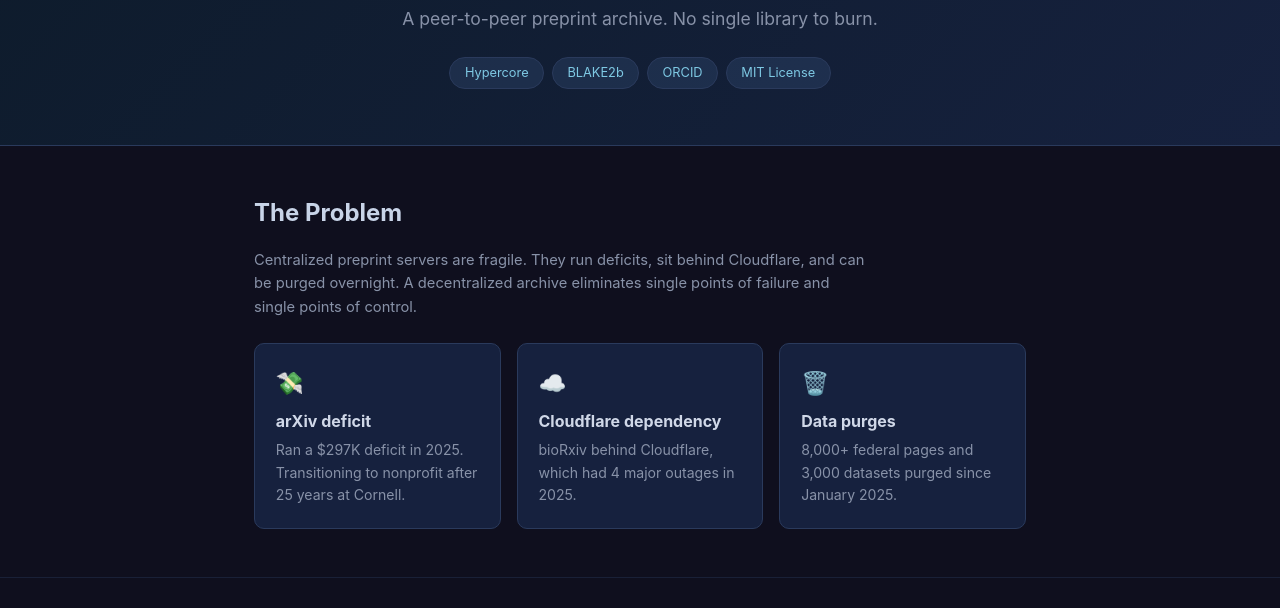
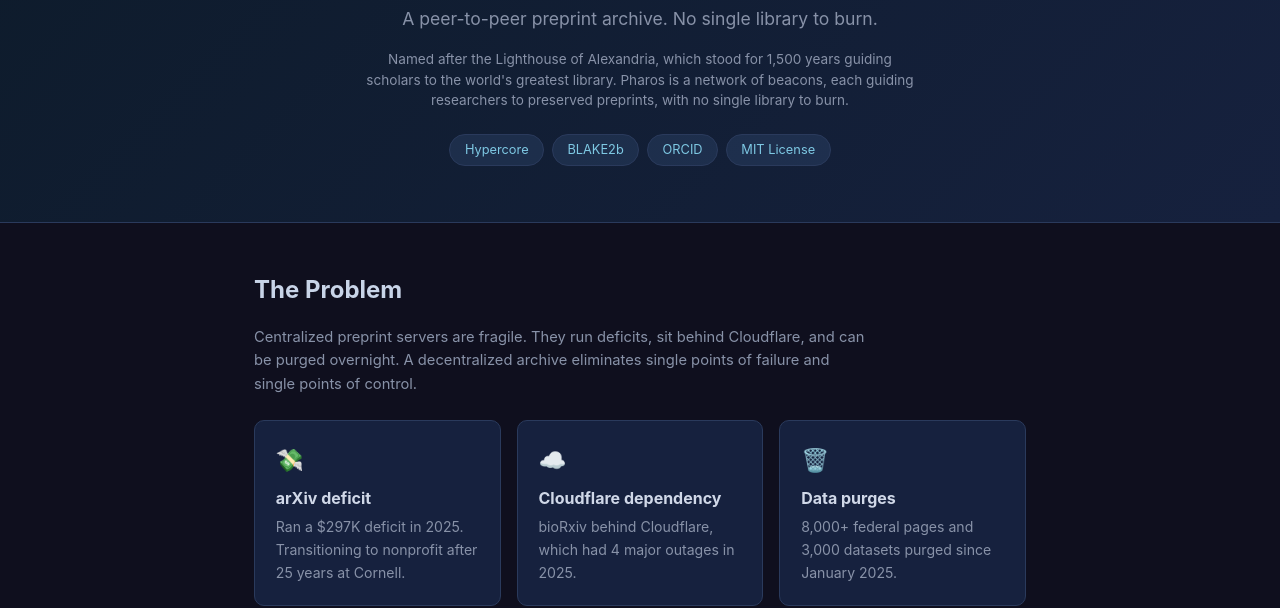
Before and after one commit to tpaixao/pharos, a plain HTML site: page index.html in a window 1280 px wide. Shown: the part 226-834 px from the top of the page. Drawn offline with Linux system fonts and the light colour scheme.

Commit message:
Move Alexandria blurb to hero section

```diff
--- a/index.html
+++ b/index.html
@@ -224,6 +224,9 @@ footer .links { margin-top: 0.8rem; display: flex; gap: 1.2rem; justify-content:
   <div class="lighthouse">🗼</div>
   <h1>Pharos</h1>
   <p class="tagline">A peer-to-peer preprint archive. No single library to burn.</p>
+  <p class="alexandria-blurb" style="color:var(--muted);font-size:0.85rem;max-width:560px;margin:1rem auto 0;line-height:1.5">
+    Named after the Lighthouse of Alexandria, which stood for 1,500 years guiding scholars to the world's greatest library. Pharos is a network of beacons, each guiding researchers to preserved preprints, with no single library to burn.
+  </p>
   <div class="badges">
     <span class="badge">Hypercore</span>
     <span class="badge">BLAKE2b</span>
@@ -422,7 +425,6 @@ npm install</pre>
 
 <footer>
   <div class="container">
-    <p>Named after the Lighthouse of Alexandria, which stood for 1,500 years guiding scholars to the world's greatest library. Pharos is a network of beacons, each guiding researchers to preserved preprints, with no single library to burn.</p>
     <div class="links">
       <a href="https://github.com/tpaixao/pharos">GitHub</a>
       <a href="https://github.com/tpaixao/pharos/blob/main/README.md">README</a>
```
